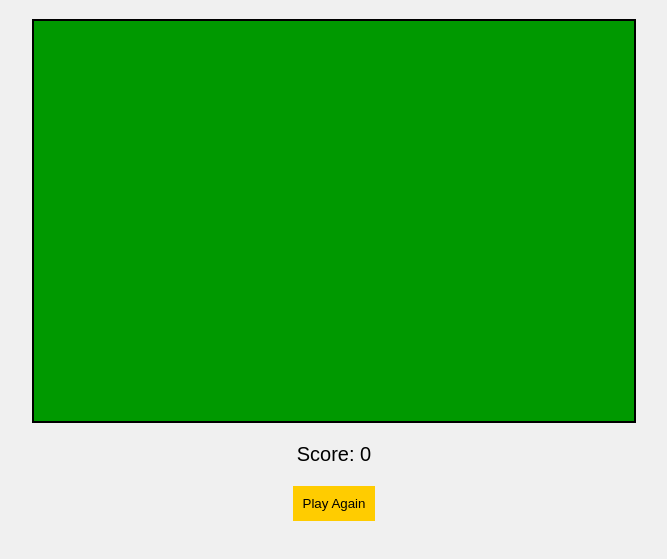
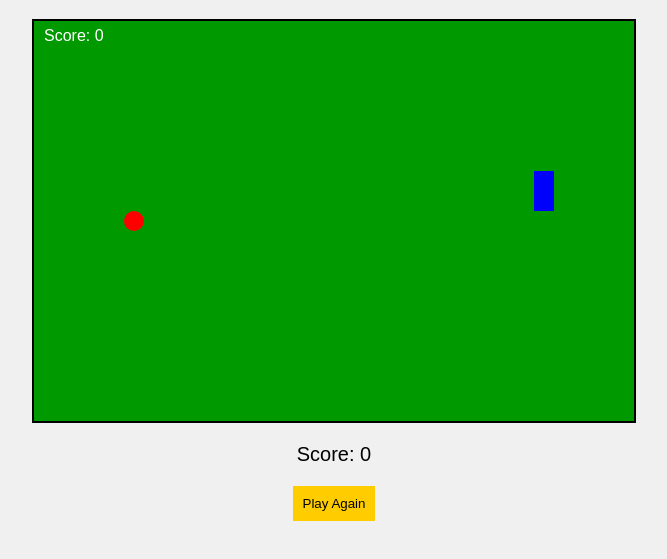
Before and after one commit to anjila04/game, a plain HTML site: page index.html in a window 1280 px wide. Both pictures are taken after a click on the button "Play Again". Shown: the part 61-620 px from the top of the page, without its empty margins (306-973 px from the left). Drawn offline with Linux system fonts and the light colour scheme.

Commit message:
Update index.html

```diff
--- a/index.html
+++ b/index.html
@@ -125,4 +125,21 @@
         });
 
         // Reset game when "Play Again" is clicked
-        document.getElementById(
+        document.getElementById("reset").addEventListener("click", () => {
+            score = 0;
+            resetBall();
+            goalkeeperY = 180; // Reset goalkeeper position
+        });
+
+        // Update game in intervals
+        function gameLoop() {
+            drawGame();
+            requestAnimationFrame(gameLoop);
+        }
+
+        // Start the game loop
+        gameLoop();
+    </script>
+
+</body>
+</html>
```
